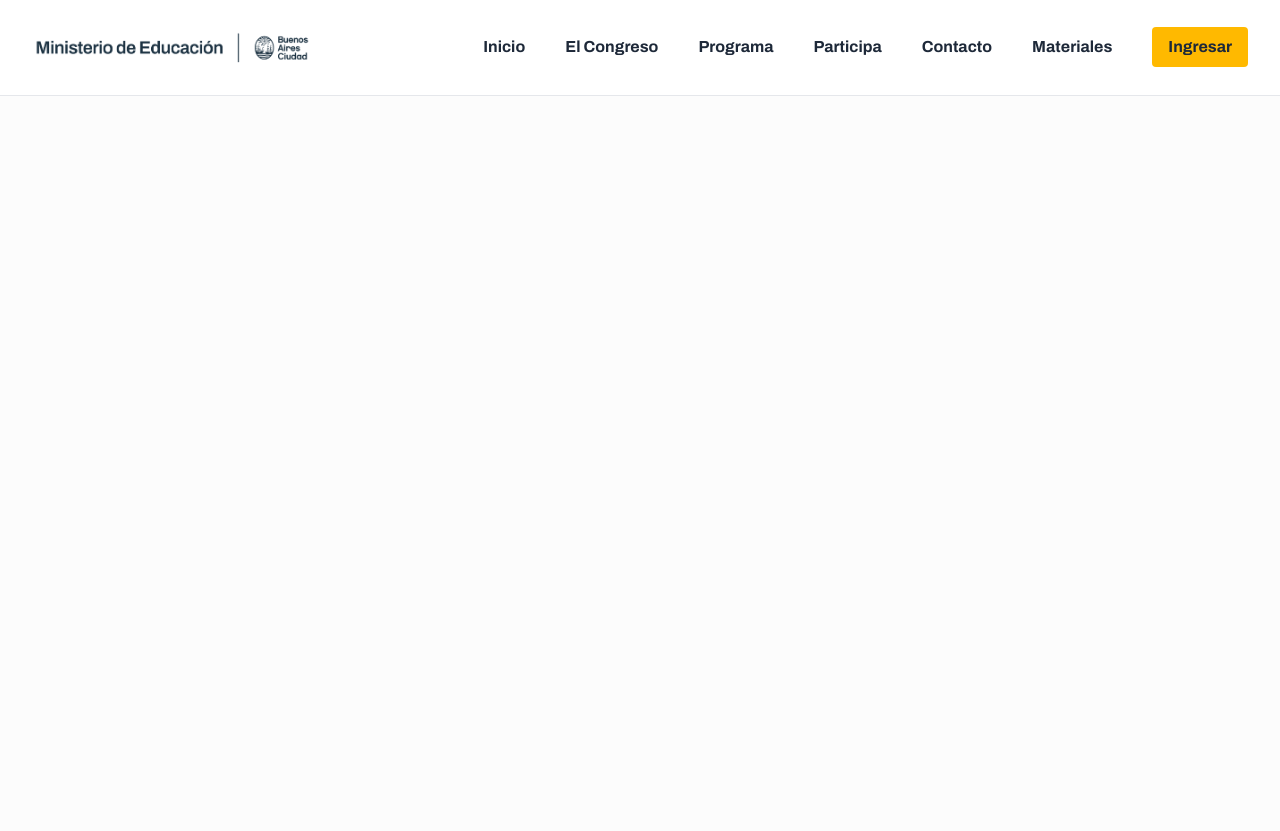
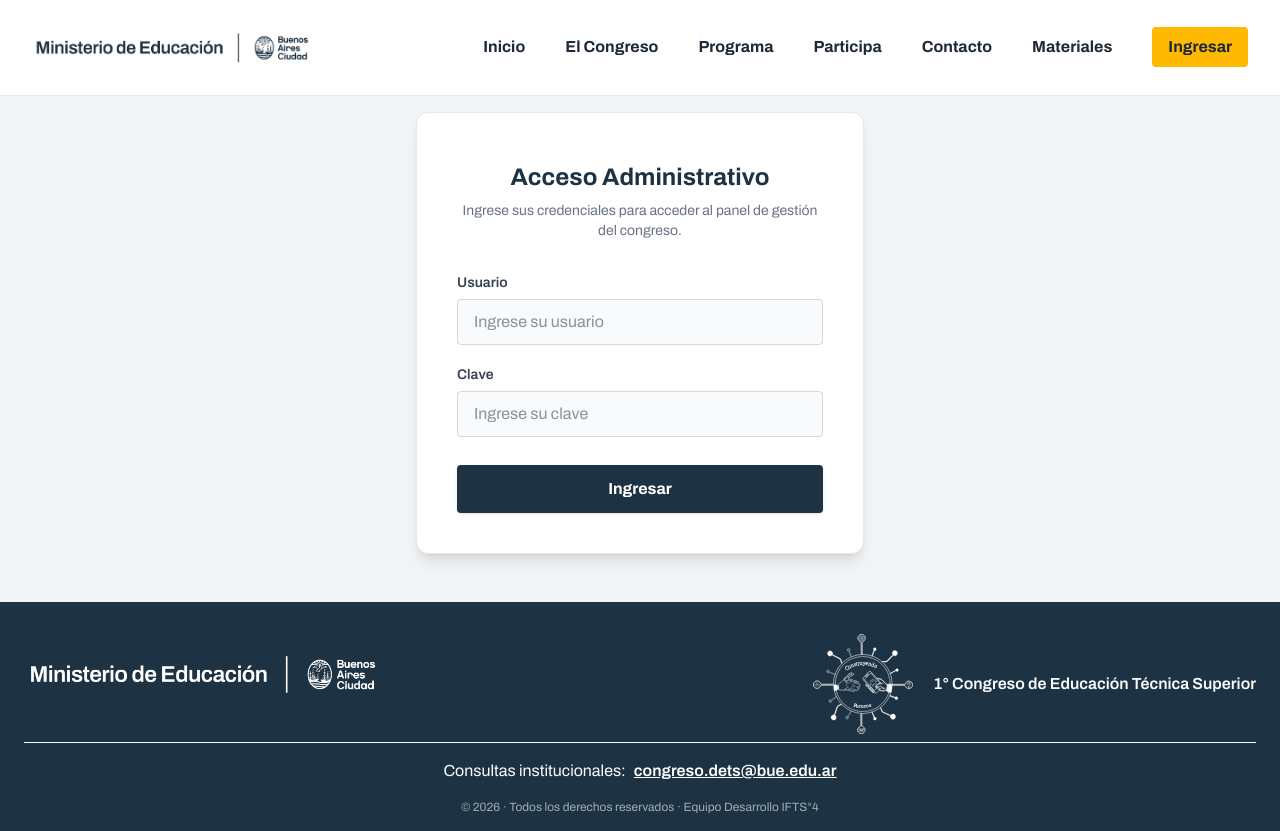
Before and after one commit to Daira-dev/congreso-ets_2026, a Next.js app: page /login in a window 1280 px wide. Before the commit the page ends 800 px from the top, so only its background shows below. Built offline with nearby package versions, Linux system fonts and the light colour scheme.

Commit message:
cambios varios - Luis

```diff
--- a/app/como-llego/page.tsx
+++ b/app/como-llego/page.tsx
@@ -1,12 +1,19 @@
 import Header from "@/components/Header/Header";
 import ComoLlego from "@/components/ComoLlego/ComoLlego";
+import Footer from "@/components/Footer/Footer";
+
+export const metadata = {
+  title: "Cómo llego | DETS 2026",
+};
 
 export default function ComoLlegoPage() {
   return (
-    <div>
-      <title>Cómo llego | DETS 2026</title>
+    <div className="flex flex-col min-h-screen">
       <Header />
-      <ComoLlego />
+      <main className="flex-grow pt-24">
+        <ComoLlego />
+      </main>
+      <Footer />
     </div>
   );
 }
--- a/app/login/page.tsx
+++ b/app/login/page.tsx
@@ -1,16 +1,62 @@
-import Header from "@/components/Header/Header"
+import Header from "@/components/Header/Header";
+import Footer from "@/components/Footer/Footer";
+
+export const metadata = {
+    title: "Iniciar sesión | DETS 2026",
+};
 
 const Login = () => {
     return (
-        <div>
-            <title>Iniciar sesión | DETS 2026</title>
+        <div className="flex flex-col min-h-screen bg-gray-100">
             <Header />
-            <h1 className="text-2xl ml-100">
-                Bienvenido al login
-            </h1>
+
+            <main className="flex-grow flex items-center justify-center px-4 py-12 pt-28">
+                <div className="bg-white p-8 md:p-10 rounded-xl shadow-lg w-full max-w-md border border-gray-200">
+                    <div className="flex flex-col items-center mb-8">
+                        <h2 className="text-2xl font-bold text-azul-oscuro mt-2">Acceso Administrativo</h2>
+                        <p className="text-gray-500 text-sm mt-2 text-center">
+                            Ingrese sus credenciales para acceder al panel de gestión del congreso.
+                        </p>
+                    </div>
+
+                    <form className="flex flex-col gap-5">
+                        <div>
+                            <label className="block text-sm font-semibold text-gray-700 mb-1.5" htmlFor="usuario">
+                                Usuario
+                            </label>
+                            <input
+                                id="usuario"
+                                type="text"
+                                className="w-full px-4 py-2.5 bg-gray-50 border border-gray-300 rounded text-gray-800 focus:bg-white focus:outline-none focus:ring-2 focus:ring-amber-400 focus:border-transparent transition-all"
+                                placeholder="Ingrese su usuario"
+                            />
+                        </div>
+
+                        <div>
+                            <label className="block text-sm font-semibold text-gray-700 mb-1.5" htmlFor="clave">
+                                Clave
+                            </label>
+                            <input
+                                id="clave"
+                                type="password"
+                                className="w-full px-4 py-2.5 bg-gray-50 border border-gray-300 rounded text-gray-800 focus:bg-white focus:outline-none focus:ring-2 focus:ring-amber-400 focus:border-transparent transition-all"
+                                placeholder="Ingrese su clave"
+                            />
+                        </div>
+
+                        <button
+                            type="button"
+                            className="mt-2 w-full bg-azul-oscuro text-white font-bold py-3 px-4 rounded shadow hover:bg-black hover:shadow-md transition-all cursor-pointer"
+                        >
+                            Ingresar
+                        </button>
+                    </form>
+                </div>
+            </main>
+
+            <Footer />
         </div>
     )
 }
 
-
 export default Login
--- a/app/page.tsx
+++ b/app/page.tsx
@@ -5,10 +5,13 @@ import SectionExperiencia from "@/components/SectionExperiencia/SectionExperienc
 import SectionPrograma from "@/components/SectionPrograma/SectionPrograma";
 import Footer from "@/components/Footer/Footer";
 
+export const metadata = {
+  title: "Inicio | DETS 2026",
+};
+
 export default function Home() {
   return (
     <div className="pt-24">
-      <title>Inicio | DETS 2026</title>
       <Header />
       <Hero />
       <SectionCongreso />
--- a/components/Footer/Footer.tsx
+++ b/components/Footer/Footer.tsx
@@ -2,15 +2,16 @@ import Image from "next/image"
 import logoMinisterioGobierno from "@/assets/LOGOS/MINISTERIO DE EDUCACIÓN/Bajada_blanco.png";
 import logoCongreso from "@/assets/LOGOS/Congreso/MARCA BLANCO.svg"
 
-
 const Footer = () => {
     return (
         <footer className="flex flex-col bg-azul-oscuro px-6 pb-4 pt-8 text-blanco ">
-            <div className="border-b-1 border-b-blanco flex flex-wrap justify-around pb-2 gap-3 sm:gap-1">
-                <Image
-                    className="w-auto sm:h-25"
-                    alt="Logo Ministerio"
-                    src={logoMinisterioGobierno}/>
+            <div className="border-b-1 border-b-blanco flex flex-wrap justify-between pb-2 gap-3 sm:gap-1">
+                <div className="flex-shrink-0 mr-auto">
+                    <Image
+                        className="w-auto h-12 sm:h-20 object-contain object-left"
+                        alt="Logo Ministerio"
+                        src={logoMinisterioGobierno}/>
+                </div>
 
                 <div className="flex items-center w-auto gap-3 sm:gap-5 text-center">
                     <Image
@@ -22,7 +23,6 @@ const Footer = () => {
                 </div>
 
             </div>
-
 
             <div className="flex flex-col items-center justify-center pt-4 text-center text-blanco">
                 <p>
@@ -39,8 +39,6 @@ const Footer = () => {
                 </p>
             </div>
 
-
-
         </footer>
     )
 }
--- a/components/SectionCongreso/Card/CardsInfo.tsx
+++ b/components/SectionCongreso/Card/CardsInfo.tsx
@@ -189,14 +189,14 @@ const CardsInfo = () => {
                     {/* boton */}
                     <div className="absolute inset-x-0 bottom-0 h-24 bg-gradient-to-t from-black/30 to-transparent pointer-events-none"></div>
 
-                    <a
-                        href="/components/ComoLlego/ComoLlego.tsx"
+                    <Link
+                        href="/como-llego"
                         className="absolute bottom-6 left-1/2 transform -translate-x-1/2 z-10"
                     >
                         <button className="bg-white px-6 py-2 rounded text-gray-800 text-sm font-semibold shadow-[0_4px_12px_rgb(0,0,0,0.15)] flex items-center gap-2 hover:bg-[#FFCD02] hover:scale-105 transition-all cursor-pointer">
                             Cómo llegar &rarr;
                         </button>
-                    </a>
+                    </Link>
                 </div>
 
             </div>
```
